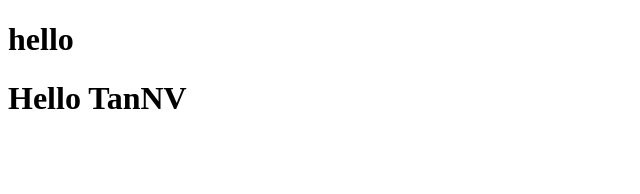
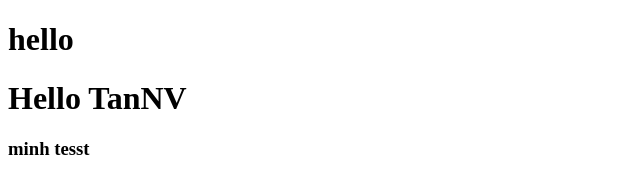
Before and after one commit to MINHLEI/Project-cuoi-khoa, a plain HTML site: page index.html in a window 1280 px wide. Shown: the whole page, without its empty margins (0-640 px from the left). Drawn offline with Linux system fonts and the light colour scheme.

Commit message:
minh test

```diff
--- a/index.html
+++ b/index.html
@@ -10,6 +10,7 @@
     <body>
       <H1>hello</H1>
         <H1>Hello TanNV</H1>
+        <h3>minh tesst</h3>
         <script src="index.js"></script>
     </body>
 </html>
```
